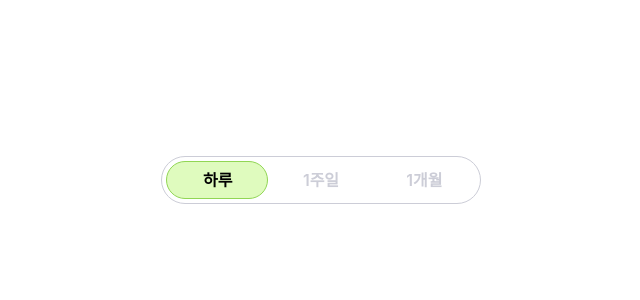
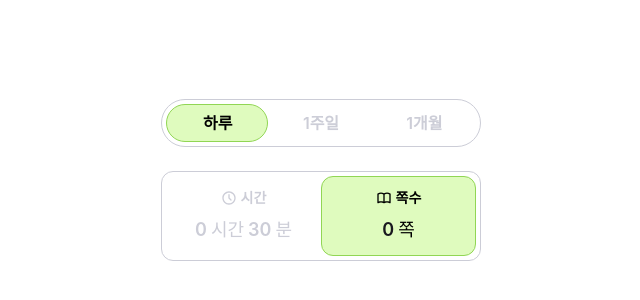
Before and after one commit to Leets-Official/StepBookStep-FE, a React (Vite) app: page / in a window 1280 px wide. Shown: the part 220-520 px from the top of the page, without its empty margins (319-959 px from the left). Built offline with nearby package versions, Linux system fonts and the light colour scheme; a web font is replaced by a local one.

Commit message:
feat : toggle 컴포넌트 구현

```diff
--- /dev/null
+++ b/src/components/Toggle/NumberWheel.tsx
@@ -0,0 +1,95 @@
+import { useRef, useEffect } from "react";
+
+interface NumberWheelProps {
+  value: number;
+  min: number;
+  max: number;
+  active: boolean;
+  onChange: React.Dispatch<React.SetStateAction<number>>;
+}
+
+const INTERVAL_MS = 80;
+const DIRECTION_THRESHOLD = 6;
+
+export function NumberWheel({ value, min, max, active, onChange }: NumberWheelProps) {
+  const startY = useRef<number | null>(null);
+  const direction = useRef<"up" | "down" | null>(null);
+  const timer = useRef<number | null>(null);
+
+  const startAuto = () => {
+    if (timer.current !== null) return;
+
+    timer.current = window.setInterval(() => {
+      if (direction.current === "up") {
+        onChange((v) => Math.min(v + 1, max));
+      }
+
+      if (direction.current === "down") {
+        onChange((v) => Math.max(v - 1, min));
+      }
+    }, INTERVAL_MS);
+  };
+
+  const stopAuto = () => {
+    if (timer.current !== null) {
+      clearInterval(timer.current);
+      timer.current = null;
+    }
+    direction.current = null;
+    startY.current = null;
+
+    window.removeEventListener("mousemove", handleMouseMove);
+    window.removeEventListener("mouseup", stopAuto);
+    window.removeEventListener("touchmove", handleTouchMove);
+    window.removeEventListener("touchend", stopAuto);
+  };
+
+  const handleMouseMove = (e: MouseEvent) => {
+    handleMove(e.clientY);
+  };
+
+  const handleTouchMove = (e: TouchEvent) => {
+    handleMove(e.touches[0].clientY);
+  };
+
+  const handleStart = (y: number) => {
+    startY.current = y;
+
+    window.addEventListener("mousemove", handleMouseMove);
+    window.addEventListener("mouseup", stopAuto);
+    window.addEventListener("touchmove", handleTouchMove);
+    window.addEventListener("touchend", stopAuto);
+  };
+
+  const handleMove = (y: number) => {
+    if (startY.current === null) return;
+
+    const diff = startY.current - y;
+
+    if (diff > DIRECTION_THRESHOLD) {
+      direction.current = "up";
+      startAuto();
+    } else if (diff < -DIRECTION_THRESHOLD) {
+      direction.current = "down";
+      startAuto();
+    }
+  };
+
+  useEffect(() => {
+    return () => stopAuto();
+  }, []);
+
+  if (!active) {
+    return <span className="text-gray-300 font-semibold">{value}</span>;
+  }
+
+  return (
+    <div
+      className="select-none cursor-ns-resize font-semibold text-gray-900"
+      onMouseDown={(e) => handleStart(e.clientY)}
+      onTouchStart={(e) => handleStart(e.touches[0].clientY)}
+    >
+      {value}
+    </div>
+  );
+}
--- /dev/null
+++ b/src/components/Toggle/Toggle.styles.ts
@@ -0,0 +1,14 @@
+export const toggleContainer =
+  "relative flex w-full rounded-xl border border-gray-300 bg-white p-1";
+
+export const activePill =
+  "absolute top-1 h-[calc(100%-8px)] rounded-xl border-1 border-lime-500 bg-lime-200 transition-all duration-200";
+
+export const toggleItem =
+  "relative z-10 flex flex-1 flex-col items-center justify-center gap-1 py-3";
+
+export const label = "flex flex-row items-center gap-1 text-sm font-semibold";
+
+export const valueRow = "flex flex-row items-center gap-1 mt-1 text-lg";
+
+export const inactiveText = "text-gray-300";
--- /dev/null
+++ b/src/components/Toggle/Toggle.tsx
@@ -0,0 +1,74 @@
+import { useState } from "react";
+import {
+  toggleContainer,
+  activePill,
+  toggleItem,
+  label,
+  valueRow,
+  inactiveText,
+} from "./Toggle.styles";
+import { ClockIcon, BookIcon } from "@/assets/icons";
+import { NumberWheel } from "./NumberWheel";
+
+export type ToggleValue = "time" | "page";
+
+interface ToggleProps {
+  maxPages: number;
+}
+
+export default function Toggle({ maxPages }: ToggleProps) {
+  const [value, setValue] = useState<ToggleValue>("page");
+  const [hour, setHour] = useState(0);
+  const [minute, setMinute] = useState(30);
+  const [page, setPage] = useState(0);
+
+  const leftClassMap: Record<ToggleValue, string> = {
+    time: "left-1",
+    page: "left-1/2",
+  };
+
+  return (
+    <div className={toggleContainer}>
+      <div className={`${activePill} ${leftClassMap[value]} w-[calc(50%-4px)]`} />
+
+      <div role="button" onClick={() => setValue("time")} className={toggleItem}>
+        <div className={`${label} ${value === "time" ? "text-black" : inactiveText}`}>
+          <ClockIcon className="w-4 h-4" />
+          <span>시간</span>
+        </div>
+
+        <div className={valueRow}>
+          <NumberWheel value={hour} min={0} max={23} active={value === "time"} onChange={setHour} />
+          <span className={value === "time" ? "" : inactiveText}>시간</span>
+
+          <NumberWheel
+            value={minute}
+            min={0}
+            max={59}
+            active={value === "time"}
+            onChange={setMinute}
+          />
+          <span className={value === "time" ? "" : inactiveText}>분</span>
+        </div>
+      </div>
+
+      <div role="button" onClick={() => setValue("page")} className={toggleItem}>
+        <div className={`${label} ${value === "page" ? "text-black" : inactiveText}`}>
+          <BookIcon className="w-4 h-4" />
+          <span>쪽수</span>
+        </div>
+
+        <div className={valueRow}>
+          <NumberWheel
+            value={page}
+            min={0}
+            max={maxPages}
+            active={value === "page"}
+            onChange={setPage}
+          />
+          <span className={value === "page" ? "" : inactiveText}>쪽</span>
+        </div>
+      </div>
+    </div>
+  );
+}
--- a/src/pages/PlayGround.tsx
+++ b/src/pages/PlayGround.tsx
@@ -1,14 +1,20 @@
 import { useState } from "react";
 import Segment from "@/components/Segment/Segment";
 import type { SegmentValue } from "@/components/Segment/Segment";
+
+import Toggle from "@/components/Toggle/Toggle";
 
 export default function PlayGround() {
   const [value, setValue] = useState<SegmentValue>("day");
 
   return (
     <div className="min-h-screen flex items-center justify-center bg-white">
-      <div className="w-[320px]">
+      <div className="w-[320px] space-y-6">
+        {/* 기존 Segment 예시 */}
         <Segment value={value} onChange={setValue} />
+
+        {/* Toggle 예시 */}
+        <Toggle maxPages={320} />
       </div>
     </div>
   );
```
Also changed, not shown: src/assets/icons/book.svg, src/assets/icons/index.ts (line endings or trailing spaces).
